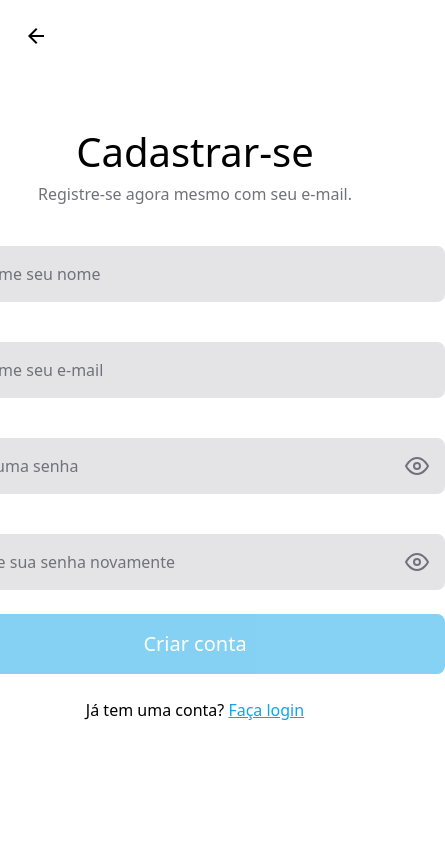
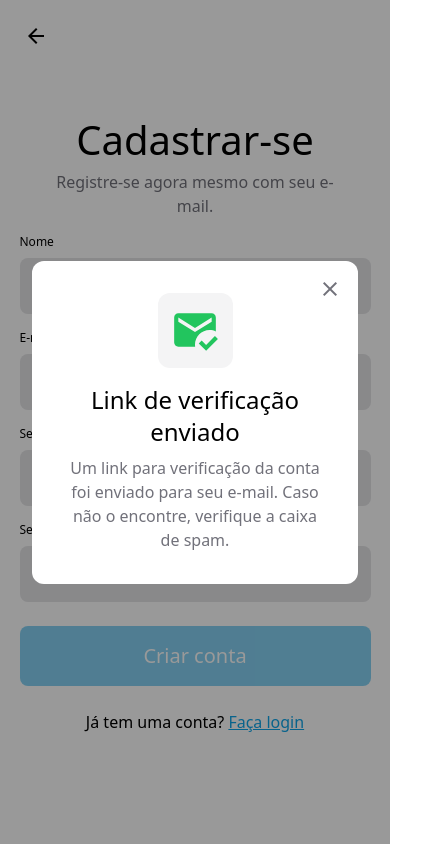
Before and after one commit to rafaeldiehl/malba, a Vue app in the folder frontend/: page /sign-up in a window 390 px wide. Shown: the whole page, 445 px wide, since content can reach past the window. Built offline with nearby package versions, Linux system fonts and the light colour scheme.

Commit message:
add responsivity to sign pages

```diff
--- a/frontend/src/views/SignInView.vue
+++ b/frontend/src/views/SignInView.vue
@@ -84,12 +84,11 @@ export default {
 
 <style scoped lang="scss">
 #sign-in {
-  @apply flex flex-col items-center justify-center text-center h-screen;
+  @apply flex flex-col items-center justify-center text-center min-h-screen p-14;
 }
 
 form {
   @apply my-2 flex flex-col w-[500px];
-
 }
 
 header {
@@ -117,4 +116,10 @@ header {
     }
   }
 }
+
+@media (max-width: 550px) {
+  form {
+    @apply w-[90vw];
+  }
+}
 </style>
--- a/frontend/src/views/SignUpView.vue
+++ b/frontend/src/views/SignUpView.vue
@@ -56,11 +56,11 @@
     </button>
     <div class="modal" v-if="modal">
       <div class="container">
-        <span class="material-symbols-outlined mail">
-          mark_email_read
-        </span>
+        <div class="mail">
+          <img :src="icons.markEmailRead.src" :alt="icons.markEmailRead.alt" />
+        </div>
         <h2>Link de verificação enviado</h2>
-        <p>Um e-mail com o link para verificação da sua conta foi enviado para seu e-mail. Caso não o encontre, verifique a caixa de spam.</p>
+        <p>Um link para verificação da conta foi enviado para seu e-mail. Caso não o encontre, verifique a caixa de spam.</p>
         <button class="close-button" @click="closeModal">
           <span class="material-symbols-outlined">
             close
@@ -76,6 +76,8 @@
 import FormInput from '@/components/FormInput.vue';
 import FormButton from '@/components/FormButton.vue';
 
+import markEmailReadIcon from '@/assets/icons/mark-email-read.svg';
+
 export default {
   name: 'SignUpView',
   components: {
@@ -84,6 +86,12 @@ export default {
   },
   data() {
     return {
+      icons: {
+        markEmailRead: {
+          src: markEmailReadIcon,
+          alt: 'E-mail confirmado'
+        }
+      },
       credentials: {
         name: "",
         email: "",
@@ -92,7 +100,7 @@ export default {
       },
       disabled: true,
       passwordError: false,
-      modal: false
+      modal: true
     }
   },
   methods: {
@@ -132,17 +140,28 @@ export default {
 
 <style scoped lang="scss">
 #sign-in {
-  @apply flex flex-col items-center justify-center text-center h-screen;
+  @apply flex flex-col items-center justify-center text-center min-h-screen p-14;
 }
 
 form {
   @apply my-2 flex flex-col w-[500px];
 
+  @media (max-width: 550px) {
+    @apply w-[90vw];
+  }
 }
 
 header {
   h1 {
     @apply text-black text-[40px] font-medium;
+
+    @media (max-width: 363px) {
+      @apply text-[30px];
+    }
+
+    @media (max-width: 300px) {
+      @apply text-[25px];
+    }
   }
 }
 
@@ -171,13 +190,13 @@ header {
 }
 
 .modal {
-  @apply h-screen w-screen absolute bg-black bg-opacity-40 flex justify-center items-center;
+  @apply h-screen w-screen fixed bg-black bg-opacity-40 flex justify-center items-center top-0 left-0;
 
   .container {
-    @apply bg-white relative w-[600px] p-12 rounded-xl flex flex-col justify-center items-center;
+    @apply bg-white relative w-[600px] p-16 m-8 rounded-xl flex flex-col justify-center items-center;
 
     .mail {
-      @apply h-[50px] w-[50px] p-3 bg-zinc-100 text-green-500 rounded-xl text-4xl flex items-center justify-center mb-4;
+      @apply h-[75px] w-[75px] bg-zinc-100 rounded-xl flex items-center justify-center mb-4;
     }
 
     h2 {
@@ -195,6 +214,10 @@ header {
         }
       }
     }
+
+    @media (max-width: 450px) {
+      @apply p-8;
+    }
   }
 }
 </style>
```
Also changed, not shown: frontend/src/assets/icons/mark-email-read.svg (added), 1 other file (tests, documents, lock files or other folders).
